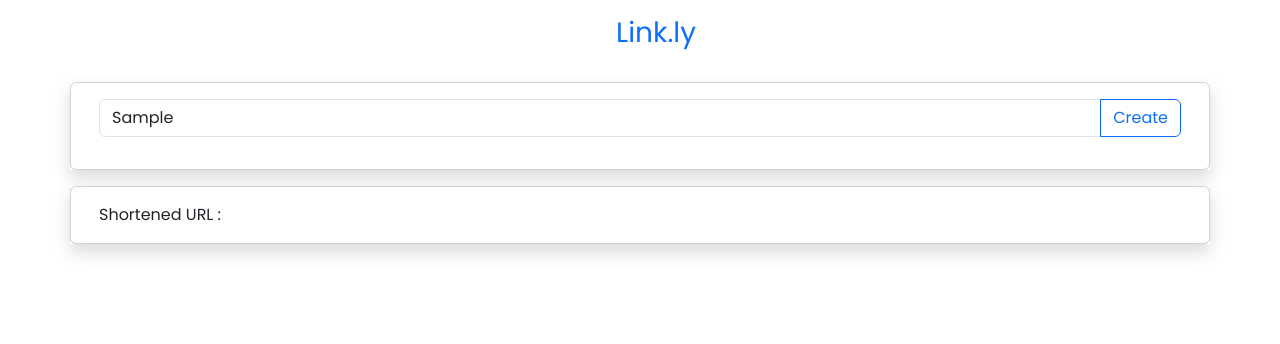
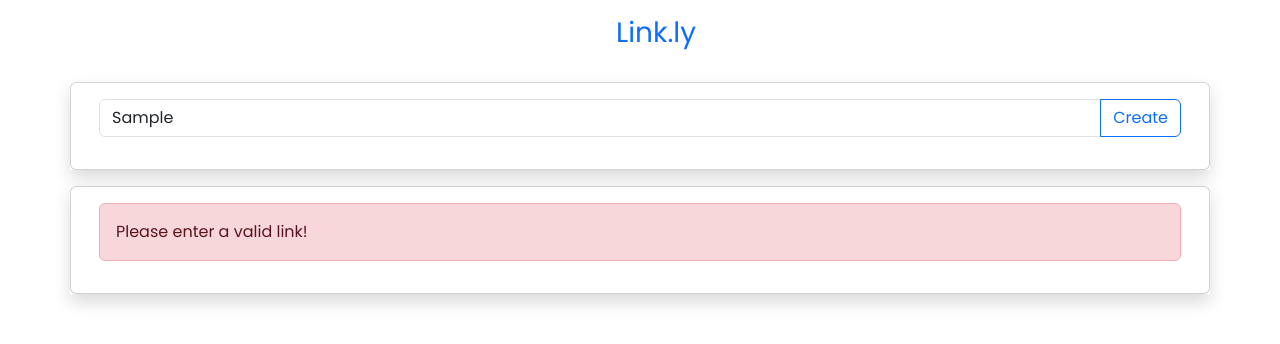
Before and after one commit to aanxniee/url-shortener, an Angular app in the folder frontend (angular)/url/: page / in a window 1280 px wide. Both pictures are taken after typing "Sample" into the empty fields and a click on the button "Create". Shown: the top 344 px of the page. Built offline with nearby package versions, Linux system fonts and the light colour scheme; no server answers.

Commit message:
created error handling + data retrieval

```diff
--- a/frontend (angular)/url/src/app/dashboard/dashboard.component.html
+++ b/frontend (angular)/url/src/app/dashboard/dashboard.component.html
@@ -14,10 +14,17 @@
           </div>
     </div>
 
-    <div class="row shadow mt-3">
+    <div class="row shadow mt-3" *ngIf="isUrlGenerated || isErrorGenerated">
         <div class="card">
             <div class="card-body">
-                Shortened URL :
+                <div *ngIf="isErrorGenerated">
+                    <div class="alert alert-danger" role="alert">
+                        Please enter a valid link!
+                      </div>
+                </div>
+                <div *ngIf="isUrlGenerated">
+                    <h6>Shortened link : <a href="{{originalUrl}}" target="_blank">http://localhost:8080/url/shortener/{{shortUrl}}</a></h6>
+                </div>
             </div>
         </div>
     </div>
--- a/frontend (angular)/url/src/app/dashboard/dashboard.component.ts
+++ b/frontend (angular)/url/src/app/dashboard/dashboard.component.ts
@@ -8,17 +8,30 @@ import { UrlShortService } from '../services/url-short.service';
 })
 export class DashboardComponent implements OnInit {
   url : string = "";
+  isUrlGenerated : boolean = false;
+  isErrorGenerated : boolean = false;
+  shortUrl : string = "";
+  originalUrl : string = "";
   constructor(private urlShortService : UrlShortService) { }
 
   ngOnInit(): void {
-
+    this.isUrlGenerated = false;
   }
 
   generateShortUrl() {
     this.urlShortService.getShortUrl(this.url).subscribe(res=>{
-      console.log(res);
+      if (res==null) {
+        this.isErrorGenerated = true;
+      }
+      else {
+        this.isErrorGenerated = false;
+        this.isUrlGenerated = true;
+        this.shortUrl = res.shortURL;
+        this.originalUrl = res.originalURL;
+      }
     }, err=>{
-      console.log(err);
+      this.isUrlGenerated = false;
+      this.isErrorGenerated = true;
     })
   }
 }
```
